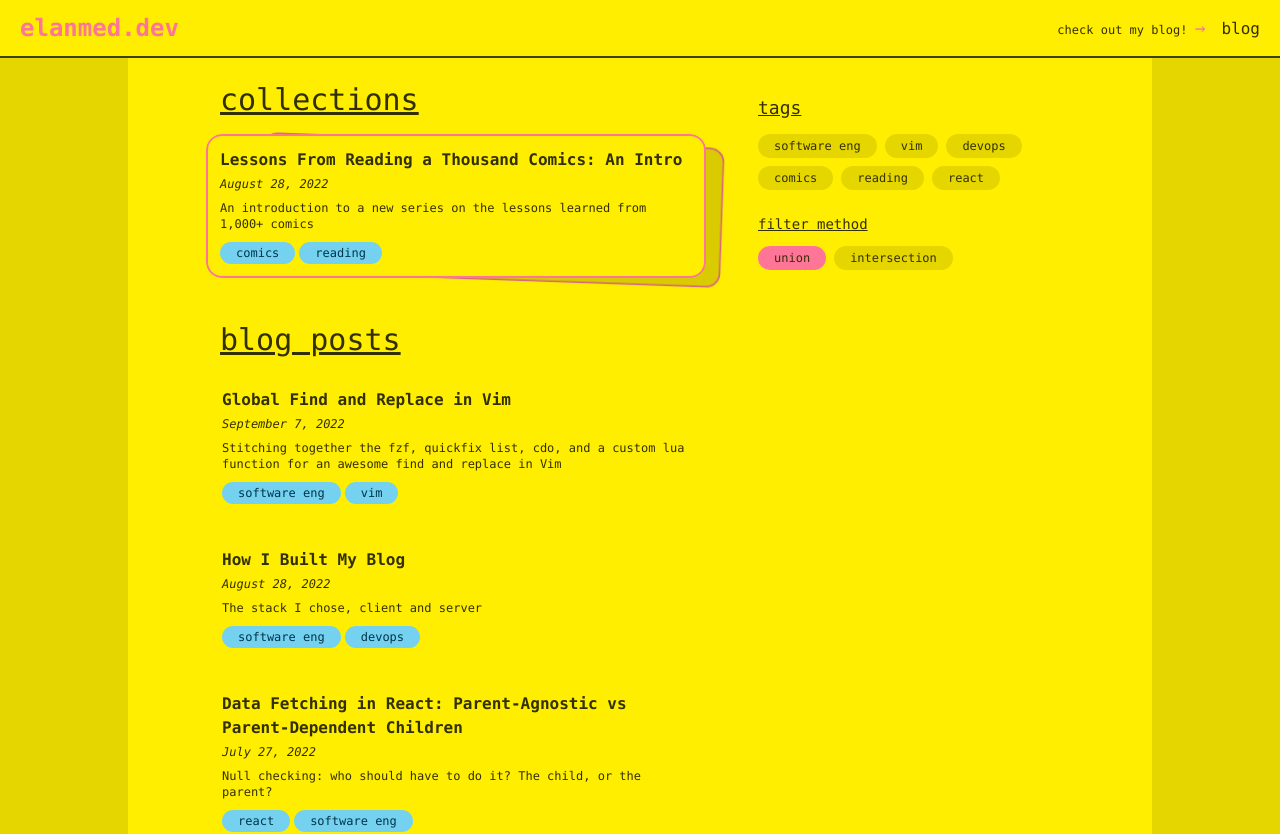
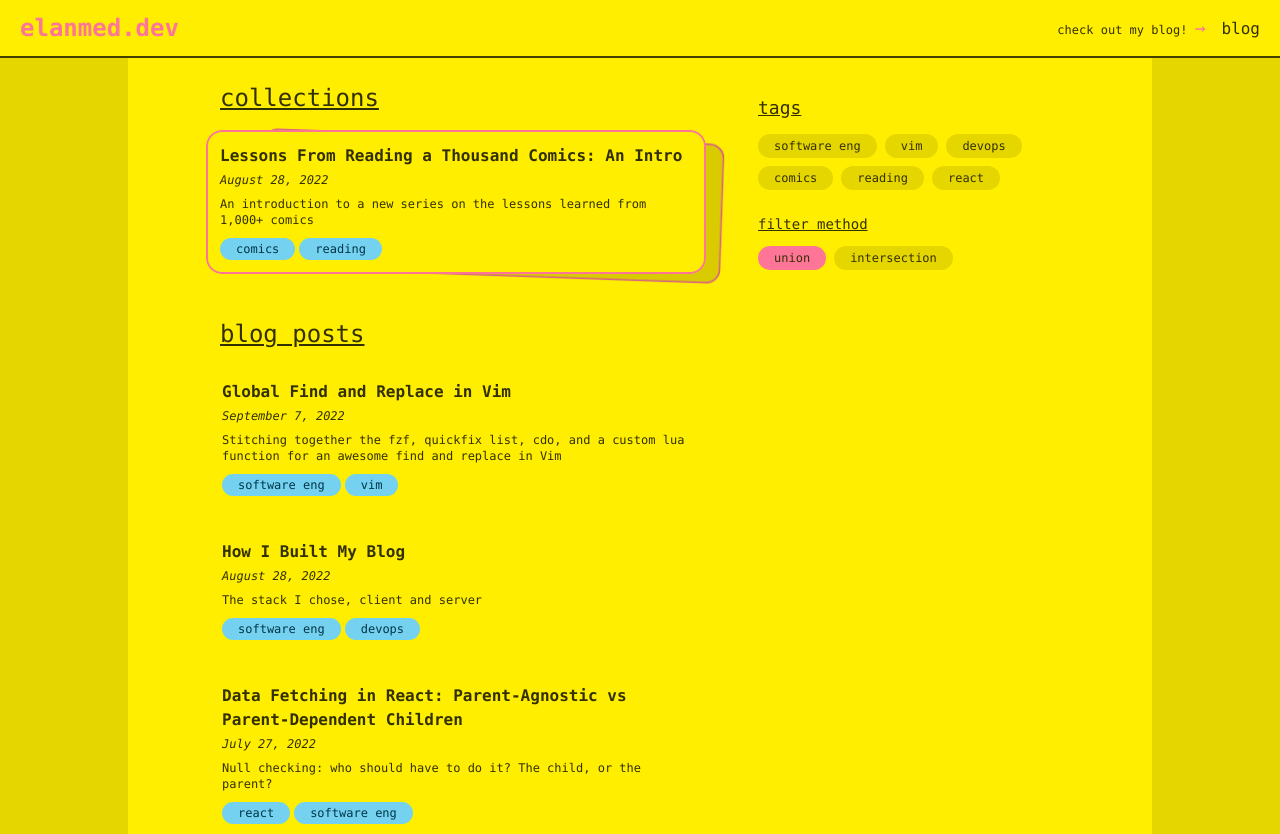
Before and after one commit to ElanMedoff/personal-site, a Next.js app: page /blog in a window 1280 px wide. Shown: the top 834 px of the page. Built offline with nearby package versions, Linux system fonts and the light colour scheme.

Commit message:
blog index polish

```diff
--- a/pages/blog/index.tsx
+++ b/pages/blog/index.tsx
@@ -93,10 +93,10 @@ export default function Blog({ allPosts }: { allPosts: Metadata[] }) {
     <div className="flex flex-wrap-reverse gap-10">
       <section className="flex flex-col gap-4 flex-grow-[3] flex-shrink-[3] basis-[300px]">
         {shouldRenderCollectionsTitle() ? (
-          <h2 className="pl-3 text-3xl underline">collections</h2>
+          <h2 className="pl-3 text-2xl underline">collections</h2>
         ) : null}
         <div className="ml-[-10px] mb-5">{renderCollections()}</div>
-        <h1 className="pl-3 text-3xl underline">blog posts</h1>
+        <h1 className="pl-3 text-2xl underline">blog posts</h1>
         {renderPostsWoCollection()}
       </section>
       <section className="flex-grow-[2] flex-shrink-[2] basis-[200px]">
```
